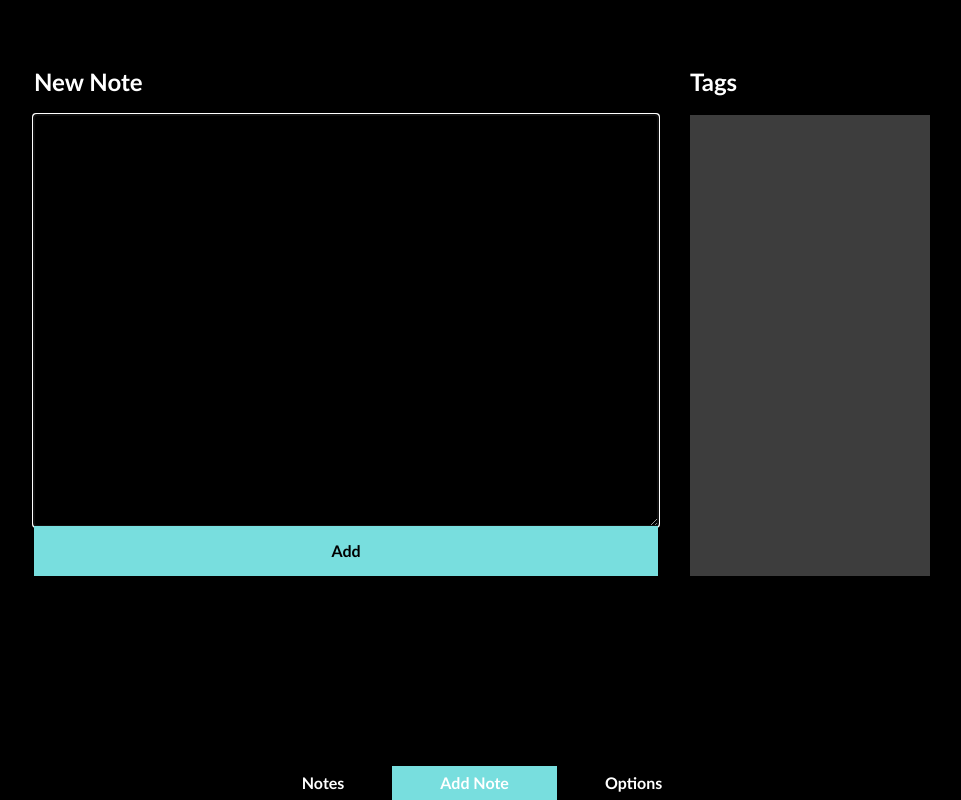
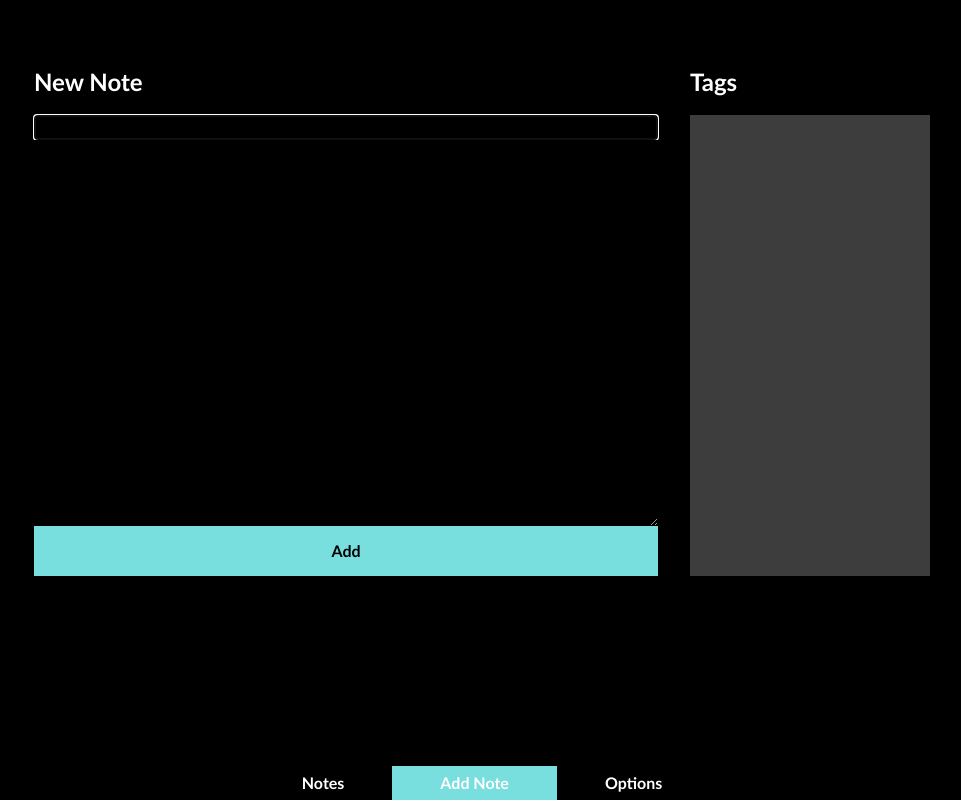
Before and after one commit to InstantCole/note-app, a React app: page /add-note in a window 1280 px wide. Shown: the whole page, without its empty margins (158-1119 px from the left). Built offline with nearby package versions, Linux system fonts and the light colour scheme; the HTML template or start-up script is replaced by a standard one.

Commit message:
moved some scss around and added title to notes

```diff
--- a/src/pages/AddNote.js
+++ b/src/pages/AddNote.js
@@ -4,26 +4,31 @@ import React, { useState, useEffect } from 'react'
 
 import { nanoid } from '@reduxjs/toolkit'
 import { useRecoilState } from 'recoil'
-import { notesState } from '../reducers/states'
+import { notesState } from '../recoil/states'
 
 const AddNote = (props) => {
 
     useEffect(() => {
-        document.getElementsByClassName("add-note-text")[0].focus()
-    })
+        document.getElementsByClassName("add-note-title")[0].focus()
+    }, [])
 
+    const [titleText, setTitleText] = useState('')
     const [noteText, setNoteText] = useState('')
     const [notes, setNotes] = useRecoilState(notesState)
     const [noteTags, setNoteTags] = useState([])
 
 
 
-    const handleChange = ({ target: { value } }) => {
+    const handleTextChange = ({ target: { value } }) => {
         setNoteText(value)
         const patternA = /\s+/
         setNoteTags(value.split(patternA).filter(word => word.charAt(0) == "#" && word.length > 1))
         setNoteTags(prevTags => prevTags.map(tag => tag.substr(1, tag.length)))
 
+    }
+
+    const handleTitleChange = ({ target: { value } }) => {
+        setTitleText(value)
     }
 
     const handleAddNote = (e) => {
@@ -32,11 +37,16 @@ const AddNote = (props) => {
             alert("The note was not saved because it was empty.")
             return
         }
+        if(titleText === ""){
+            alert("The note needs a title.")
+            return
+        }
         const sortedTagsList = noteTags.map((tag) => tag).sort()
         setNotes((oldNotes) => [
             ...oldNotes,
             {
                 noteId: nanoid(),
+                noteTitle: titleText,
                 noteText: noteText,
                 noteTags: sortedTagsList
             }
@@ -51,7 +61,8 @@ const AddNote = (props) => {
             <div className="add-note-container">
                 <h2>New Note</h2>
                 <form className="add-note-form">
-                    <textarea className="add-note-text" onChange={handleChange} value={noteText}></textarea>
+                    <input className="add-note-title" type="text" onChange={handleTitleChange} value={titleText}/>
+                    <textarea className="add-note-text" onChange={handleTextChange} value={noteText}></textarea>
                     <button className="add-note-button note-button" onClick={handleAddNote}>Add</button>
                 </form>
             </div>
--- a/src/pages/EditNote.js
+++ b/src/pages/EditNote.js
@@ -1,5 +1,5 @@
 import React from 'react'
-import { notesState } from '../reducers/states'
+import { notesState } from '../recoil/states'
 import { useRecoilValue } from 'recoil'
 
 
--- a/src/pages/Note.js
+++ b/src/pages/Note.js
@@ -1,5 +1,5 @@
 import React, { useState, useRef, useEffect } from 'react'
-import { notesState } from '../reducers/states'
+import { notesState } from '../recoil/states'
 import { useRecoilState, useSetRecoilState } from 'recoil'
 
 
--- a/src/pages/Notes.js
+++ b/src/pages/Notes.js
@@ -1,36 +1,32 @@
 import React from 'react'
 import { Link } from 'react-router-dom'
 import { useRecoilValue } from 'recoil'
-import { notesState } from '../reducers/states'
+import { notesState } from '../recoil/states'
 
 const Notes = () => {
     const notes = useRecoilValue(notesState)
-    console.log("notes:", notes)
+    let noteListPreview
 
-    let noteList
-    if(notes.length > 3)
-    {
-        noteList = notes.map((note, index) => (
+    if (notes.length > 3) {
+        noteListPreview = notes.map((note, index) => (
 
-                <Link className="note-list-card" to={`/note/${note.noteId}`}>Note {index + 1}</Link>
+            <Link className="note-list-card" to={`/note/${note.noteId}`}>Note {index + 1} - {note.noteTitle}</Link>
 
         )).slice(-3)
     }
-    else{
-        noteList = notes.map((note, index) => (
-
-                <Link className="note-list-card" to={`/note/${note.noteId}`}>Note {index + 1}</Link>
-
+    else {
+        noteListPreview = notes.map((note, index) => (
+            <Link className="note-list-card" to={`/note/${note.noteId}`}>Note {index + 1}</Link>
         ))
     }
 
 
     return (
-        <div className= "note-list">
+        <div className="note-list">
             <h1>Smart Notes</h1>
             <h3>Recent Notes</h3>
             <div>
-                {noteList}
+                {noteListPreview}
             </div>
         </div>
     )
--- a/src/reducers/states.js
+++ b/src/recoil/states.js
@@ -1,6 +1,4 @@
 import { atom } from "recoil"
-
-
 
 export const notesState = atom({
     key: 'notesState',
@@ -10,11 +8,3 @@ export const notesState = atom({
         onSet(value => localStorage.setItem("notes", JSON.stringify(value)))
     }]
 })
-
-
-
-
-export const darkModeState = atom({
-    key: 'darkModeState',
-    default: true
-})
--- a/src/styles/_note.scss
+++ b/src/styles/06-components/_note.scss
@@ -38,6 +38,13 @@
     height: 100%;
 
     padding: 1rem;
+}
+
+.add-note-title {
+    width: 100%;
+    box-sizing: border-box;
+    color: var(--text-color);
+    background-color: var(--bg-color);
 }
 
 .add-note-form {
--- a/src/styles/style.scss
+++ b/src/styles/style.scss
@@ -1,7 +1,7 @@
 @import "./layout";
 @import "./footer";
 @import "./imageButton";
-@import "./note";
+@import "06-components/note";
 @import "./options";
 @import "./notes";
 
```
